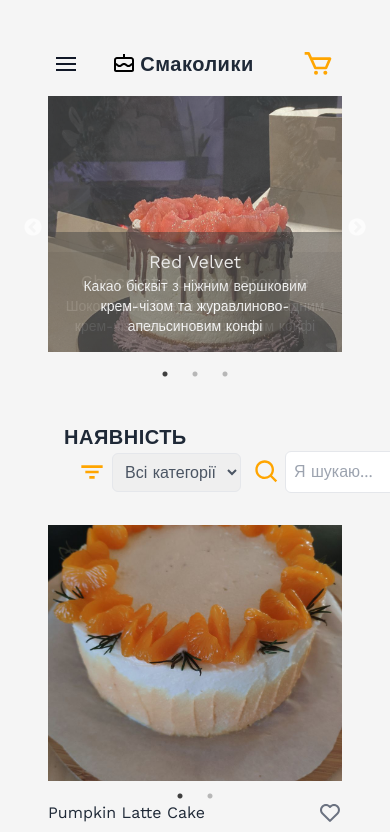
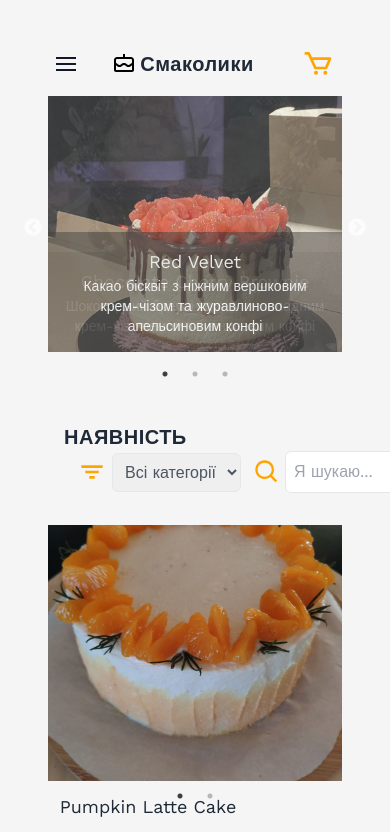
Before and after one commit to Olena1iashenko/cakes, a React (Vite) app: page / in a window 390 px wide. Shown: the top 832 px of the page. Built offline with nearby package versions, Linux system fonts and the light colour scheme.

Commit message:
add product description page

```diff
--- a/src/App.jsx
+++ b/src/App.jsx
@@ -4,6 +4,7 @@ import ProductList from "./components/ProductList";
 import Cart from "./components/Cart";
 import Navbar from "./components/Navbar";
 import NotFound from "./components/NotFound";
+import ProductDetails from "./components/ProductDetails";
 
 function App() {
   return (
@@ -11,6 +12,7 @@ function App() {
       <Navbar />
       <Routes>
         <Route path="/" element={<ProductList />} />
+        <Route path="/product/:productId" element={<ProductDetails />} />
         <Route path="/cart" element={<Cart />} />
         <Route path="*" element={<NotFound />} />
       </Routes>
--- a/src/assets/cakes.js
+++ b/src/assets/cakes.js
@@ -9,6 +9,8 @@ const cakes = [
       "../../images/pumpkin-late-1.jpeg",
       "../../images/pumpkin-late-2.jpeg",
     ],
+    description:
+      "A spiced pumpkin cake with a creamy caramel and pumpkin layer.",
   },
   {
     id: nanoid(),
@@ -18,6 +20,8 @@ const cakes = [
       "../../images/choco-cherry-1.jpeg",
       "../../images/choco-cherry-2.jpeg",
     ],
+    description:
+      "A decadent chocolate cake layered with cherry filling and rich chocolate ganache.",
   },
   {
     id: nanoid(),
@@ -27,18 +31,24 @@ const cakes = [
       "../../images/red-velvet-1.jpeg",
       "../../images/red-velvet-2.jpeg",
     ],
+    description:
+      "Classic red velvet cake with a cranberry-orange filling and cream cheese frosting.",
   },
   {
     id: nanoid(),
     productName: "Cupcakes",
     price: 100,
     images: ["../../images/cupcakes-1.jpeg", "../../images/cupcakes-2.jpeg"],
+    description:
+      "A variety of frosted cupcakes, perfect for any celebration or casual dessert.",
   },
   {
     id: nanoid(),
     productName: "Strudel",
     price: 90,
     images: ["../../images/strudel.jpeg", "../../images/strudel.jpeg"],
+    description:
+      "A traditional Austrian pastry filled with apples and a hint of cinnamon.",
   },
   {
     id: nanoid(),
@@ -48,21 +58,27 @@ const cakes = [
       "../../images/poppy-cherry.jpeg",
       "../../images/poppy-cherry.jpeg",
     ],
+    description:
+      "A moist cake made with poppy seeds and layered with cherry filling.",
   },
   {
     id: nanoid(),
-    productName: "Lemon cupcakes",
+    productName: "Lemon Cupcakes",
     price: 90,
     images: [
       "../../images/lemon-cupcakes.jpeg",
       "../../images/lemon-cupcakes.jpeg",
     ],
+    description:
+      "Zesty lemon cupcakes with a tangy lemon frosting for a refreshing treat.",
   },
   {
     id: nanoid(),
     productName: "Brownie",
     price: 190,
     images: ["../../images/brownie.jpeg", "../../images/brownie.jpeg"],
+    description:
+      "Rich and fudgy chocolate brownies with a crackly top, perfect for chocolate lovers.",
   },
   {
     id: nanoid(),
@@ -72,12 +88,16 @@ const cakes = [
       "../../images/blueberry-tarte.jpeg",
       "../../images/blueberry-tarte.jpeg",
     ],
+    description:
+      "A buttery tart filled with sweet blueberries and a hint of lemon zest.",
   },
   {
     id: nanoid(),
     productName: "Basques Cheesecake",
     price: 190,
     images: ["../../images/basques.jpeg", "../../images/basques.jpeg"],
+    description:
+      "A creamy and caramelized cheesecake with a slightly burnt top for a unique flavor.",
   },
 ];
 
--- /dev/null
+++ b/src/components/ProductDetails.jsx
@@ -0,0 +1,76 @@
+import { useParams } from "react-router-dom";
+import { useDispatch, useSelector } from "react-redux";
+import { addToCart, toggleFavorite } from "../redux/cartSlice";
+import cakes from "../assets/cakes";
+import { likeIcon, likedIcon } from "../assets/icons";
+
+const ProductDetails = () => {
+  const { productId } = useParams();
+  const dispatch = useDispatch();
+
+  const product = cakes.find((cake) => cake.id === productId);
+  const favorites = useSelector((state) => state.cart.favorites);
+
+  if (!product) {
+    return <p className="text-center mt-10 text-2xl">Product not found.</p>;
+  }
+
+  const handleToggleFavorite = () => {
+    dispatch(toggleFavorite(product.id));
+  };
+
+  const handleAddToCart = () => {
+    dispatch(addToCart(product));
+  };
+
+  return (
+    <div className="container mx-auto py-8 px-4">
+      <div className="grid grid-cols-1 md:grid-cols-2 gap-6">
+        {/* Product Images */}
+        <div>
+          {product.images.map((image, index) => (
+            <img
+              key={index}
+              src={image}
+              alt={`${product.productName} - ${index + 1}`}
+              onError={(e) => (e.target.src = "/images/placeholder.jpeg")}
+              className="object-cover w-full mb-4 rounded-md shadow"
+            />
+          ))}
+        </div>
+
+        {/* Product Details */}
+        <div>
+          <h1 className="text-3xl font-bold mb-4">{product.productName}</h1>
+          <p className="text-lg text-gray-700 mb-4">₴{product.price}</p>
+
+          <div className="flex items-center gap-4 mb-4">
+            {/* Favorite Icon */}
+            <div
+              className="cursor-pointer"
+              onClick={handleToggleFavorite}
+              title={
+                favorites.includes(product.id)
+                  ? "Remove from Favorites"
+                  : "Add to Favorites"
+              }
+            >
+              {favorites.includes(product.id) ? likedIcon : likeIcon}
+            </div>
+
+            {/* Add to Cart Button */}
+            <button
+              className="text-white font-bold bg-orange-400 hover:bg-[#0b6730c2] px-4 py-2 rounded-md"
+              onClick={handleAddToCart}
+            >
+              Додати в кошик
+            </button>
+          </div>
+          <p className="text-gray-600">{product.description}</p>
+        </div>
+      </div>
+    </div>
+  );
+};
+
+export default ProductDetails;
--- a/src/components/ProductList.jsx
+++ b/src/components/ProductList.jsx
@@ -7,6 +7,7 @@ import Carousel from "./Carousel";
 import Footer from "./Footer";
 import StoreNav from "./StoreNav";
 import Slider from "react-slick";
+import { Link } from "react-router-dom";
 
 const ProductList = () => {
   const dispatch = useDispatch();
@@ -76,6 +77,11 @@ const ProductList = () => {
           <ul className="grid grid-cols-1 sm:grid-cols-2 md:grid-cols-3 xl:grid-cols-4 gap-6">
             {filteredCakes.map((product) => (
               <li key={product.id} className="relative p-4 flex flex-col group">
+                <Link
+                  to={`/product/${product.id}`}
+                  className="flex-1"
+                  title={product.productName}
+                >
                   <div className="relative">
                     <Slider {...settings}>
                       {product.images.map((image, index) => (
@@ -91,24 +97,33 @@ const ProductList = () => {
                       ))}
                     </Slider>
                   </div>
-                <div className="pt-3 flex items-center justify-between mt-2">
+                  <div className="pt-3">
                     <h3
                       title={product.productName}
                       className="truncate overflow-hidden whitespace-nowrap max-w-[200px] text-gray-800 hover:overflow-auto hover:whitespace-normal relative z-20"
                     >
                       {product.productName}
                     </h3>
+                  </div>
+                </Link>
+                <div className="pt-3 flex items-center justify-between mt-2">
                   <div
                     className="cursor-pointer"
-                    onClick={() => handleToggleFavorite(product.id)}
+                    onClick={(e) => {
+                      e.stopPropagation(); // Prevent navigation
+                      handleToggleFavorite(product.id);
+                    }}
                   >
                     {favorites.includes(product.id) ? likedIcon : likeIcon}
                   </div>
+                  <p className="text-gray-900">₴{product.price}</p>
                 </div>
-                <p className="pt-1 text-gray-900">₴{product.price}</p>
                 <button
-                  className=" text-white font-bold bg-orange-400 hover:bg-[#0b6730c2]"
-                  onClick={() => dispatch(addToCart(product))}
+                  className="text-white font-bold bg-orange-400 hover:bg-[#0b6730c2] mt-2"
+                  onClick={(e) => {
+                    e.stopPropagation(); // Prevent navigation
+                    dispatch(addToCart(product));
+                  }}
                 >
                   Додати в кошик
                 </button>
```
Lines whose indentation alone changed are shown as unchanged.
